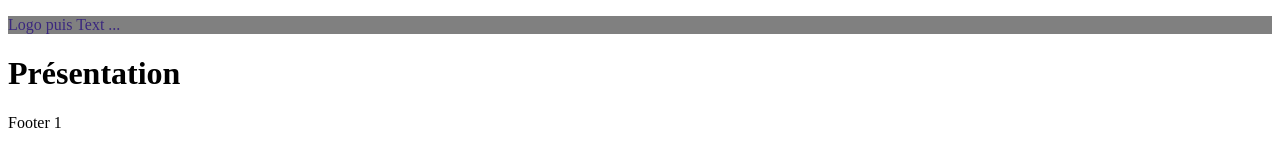
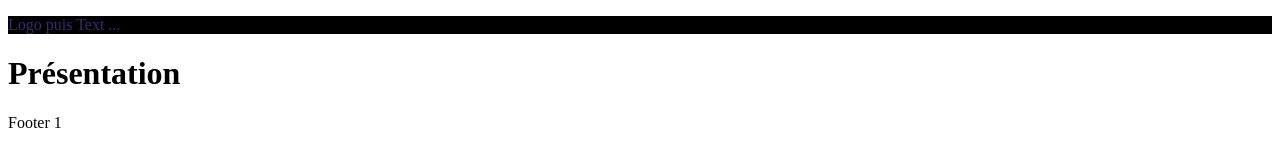
Before and after one commit to eliasctl/1HTML-Projet, a plain HTML site: page index.html in a window 1280 px wide. Drawn offline with Linux system fonts and the light colour scheme.

Commit message:
test petit écran

```diff
--- a/style.css
+++ b/style.css
@@ -2,3 +2,9 @@ header{
 	background-color: gray;
 	color: #3a277e;
 }
+
+@media only screen and (max-width: 50000000000px){
+	header{
+		background-color: black;
+	}
+}
```
